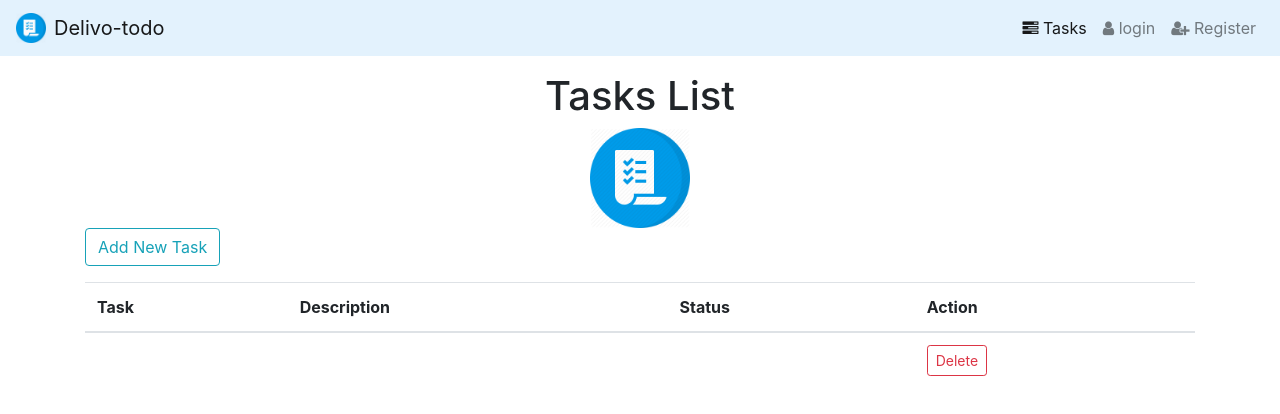
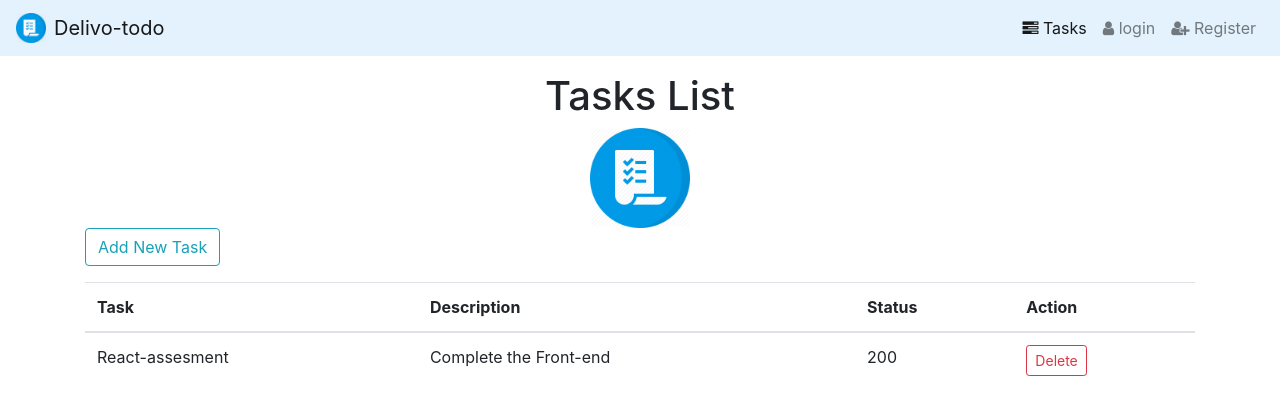
Before and after one commit to Syldox/React-todo-list, a React (Create React App) app: page /tasks in a window 1280 px wide. Shown: the top 414 px of the page. Built offline with nearby package versions, Linux system fonts and the light colour scheme; no server answers.

Commit message:
front-end completed/80%

```diff
--- a/src/components/Input.jsx
+++ b/src/components/Input.jsx
@@ -1,4 +1,4 @@
-import React from "react";
+import React from 'react';
 
 const Input = ({ name, label, error, ...rest }) => {
 	return (
--- a/src/components/NavBar.jsx
+++ b/src/components/NavBar.jsx
@@ -9,7 +9,7 @@ const NavBar = () => {
 					src={require('../assets/images/logo/logo-task.png')}
 					width="30"
 					height="30"
-					class="d-inline-block align-top"
+					className="d-inline-block align-top"
 					alt=""
 				/>
 				<span className="p-2">Delivo-todo</span>
@@ -34,7 +34,7 @@ const NavBar = () => {
 						<i className="fa fa-user" /> login
 					</NavLink>
 					<NavLink className="nav-item nav-link" to="/register">
-						<i class="fa fa-user-plus" /> Register
+						<i className="fa fa-user-plus" /> Register
 					</NavLink>
 				</ul>
 			</div>
--- a/src/components/Register.jsx
+++ b/src/components/Register.jsx
@@ -2,12 +2,20 @@ import React from 'react';
 import Joi from 'joi-browser';
 import Form from './common/form';
 import { Link } from 'react-router-dom';
+import { apiUrl } from '../config.json';
+import axios from 'axios';
+
+const apiEndpoint = apiUrl + '/users';
 
 class RegisterForm extends Form {
 	state = {
-		data: { username: '', password: '' },
+		data: {},
 		errors: {}
 	};
+
+	componentDidMount() {
+		axios.post(apiEndpoint, {});
+	}
 
 	schema = {
 		username: Joi.string().required().email().label('Username'),
@@ -27,13 +35,13 @@ class RegisterForm extends Form {
 						src={require('../assets/images/logo/logo-task.png')}
 						width="100"
 						height="100"
-						class="d-inline-block align-top"
+						className="d-inline-block align-top"
 						alt=""
 					/>
 				</div>
 				<h1 className="d-flex justify-content-center">Register</h1>
 				<form onSubmit={this.handleSubmit}>
-					{this.renderInput('username', 'Username')}
+					{this.renderInput('username', 'Email')}
 					{this.renderInput('password', 'Password', 'password')}
 					{this.renderButton('Register')}
 					<h4>
--- a/src/components/Tasks.jsx
+++ b/src/components/Tasks.jsx
@@ -1,46 +1,39 @@
 import React, { Component } from 'react';
+import { apiUrl } from '../config.json';
 import axios from 'axios';
 
-const apiEndpoint = 'https://engine-staging.viame.ae/assessment/login';
+const apiEndpoint = apiUrl + '/user/task';
 
 class Tasks extends Component {
 	state = {
-		users: [
-			//    {
-			//     title:"",
-			//     description:"",
-			//     status: 1
-			//    }
+		todolist: [
+			{
+				title: 'React-assesment',
+				description: 'Complete the Front-end',
+				status: 200
+			}
 		]
 	};
 
-	// async componentDidMount(){
-	//     fetch(apiEndpoint)
-	//   .then(response => response.json())
-	//   .then(data => this.setState({
-	//       title:data.title,
-	//       description: data.description,
-	//       status:data.status
-	//   }))
+	// async componentDidMount() {
+	// 	fetch(apiEndpoint).then((response) => response.json()).then((data) =>
+	// 		this.setState({
+	// 			title: this.state.data.title,
+	// 			description: this.state.data.description,
+	// 			status: this.state.data.status
+	// 		})
+	// 	);
 	// }
 
-	componentDidMount() {
-		axios.get(apiEndpoint).then((res) => this.setState({ tasks: res.data }));
-	}
-
 	handleAdd = async () => {
-		const register = {
-			email: 'test@yes.com',
-			password: '12345'
-		};
-
-		const { data: user } = await axios.post(apiEndpoint, register);
-		const users = [ user, ...this.state.users ];
-		this.setState({ users });
+		// const obj = {title:'a',description:'b',status:'1'};
+		const { data: todolist } = await axios.post(apiEndpoint, this.state.todolist);
+		const todos = [ todolist, ...this.state.todolist ];
+		this.setState({ todos });
 	};
 
 	render() {
-		const { users } = this.state;
+		const { todolist } = this.state;
 		return (
 			<div>
 				<h1 className="d-flex justify-content-center">Tasks List</h1>
@@ -49,7 +42,7 @@ class Tasks extends Component {
 						src={require('../assets/images/logo/logo-task.png')}
 						width="100"
 						height="100"
-						class="d-inline-block align-top"
+						className="d-inline-block align-top"
 						alt=""
 					/>
 				</div>
@@ -66,16 +59,16 @@ class Tasks extends Component {
 						</tr>
 					</thead>
 					<tbody>
-						{/* {users.map(user=>  */}
-						<tr>
-							<td>{users.email}</td>
-							<td>{users.password}</td>
-							<td />
-							<td>
-								<button className="btn btn-outline-danger btn-sm">Delete</button>
-							</td>
-						</tr>
-						{/* )} */}
+						{todolist.map((todos) => (
+							<tr>
+								<td>{todos.title}</td>
+								<td>{todos.description}</td>
+								<td>{todos.status}</td>
+								<td>
+									<button className="btn btn-outline-danger btn-sm">Delete</button>
+								</td>
+							</tr>
+						))}
 					</tbody>
 				</table>
 			</div>
--- /dev/null
+++ b/src/config.json
@@ -0,0 +1,3 @@
+{
+	"apiUrl": "https://engine-staging.viame.ae/assessment"
+}
```
Also changed, not shown: src/components/common/form.jsx (+6 -6 lines), src/components/services/userService.js (added). Lines whose indentation alone changed are shown as unchanged.
